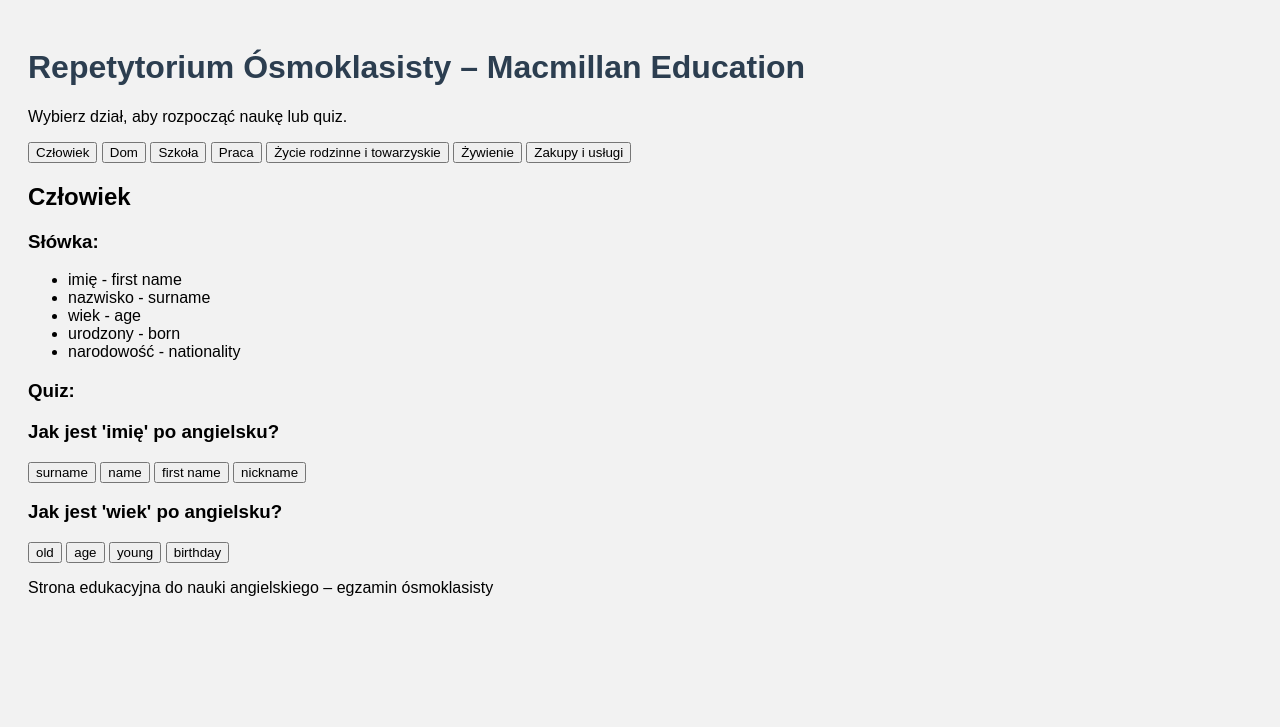
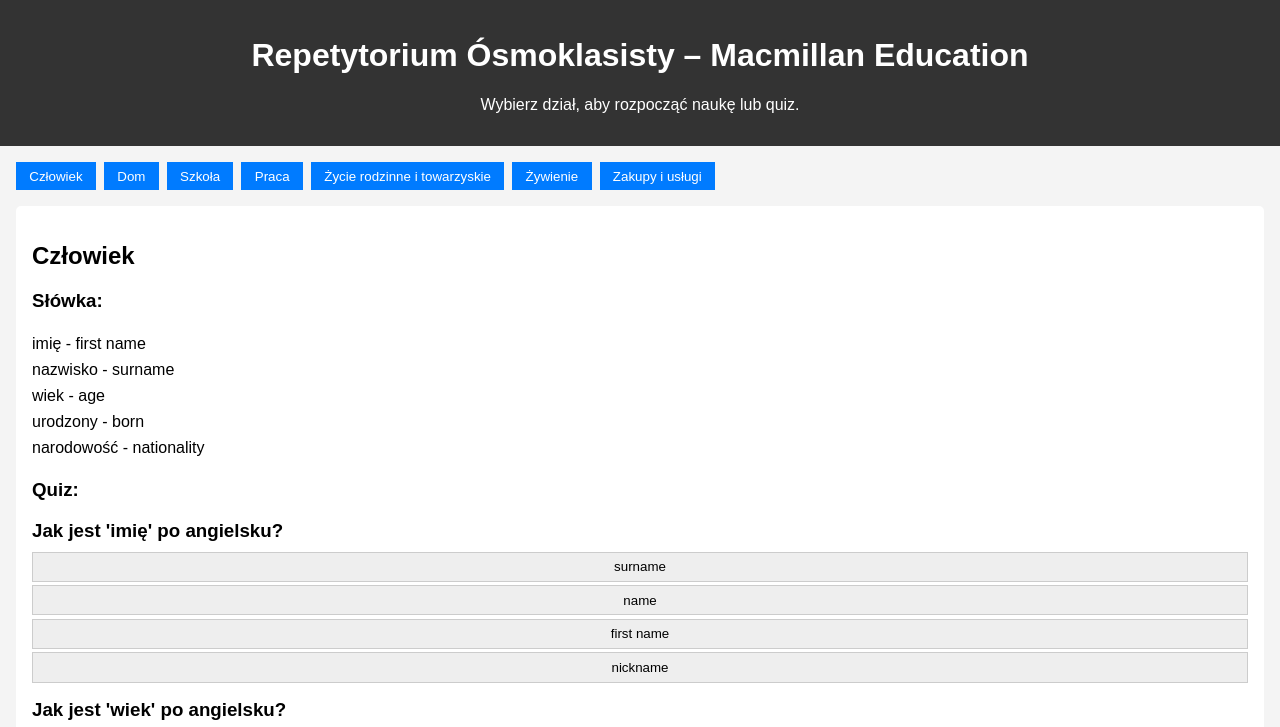
Before and after one commit to Kamilll568/repetytorium-8klasa, a plain HTML site: page index.html in a window 1280 px wide. Both pictures are taken after a click on the button "Człowiek". Shown: the top 727 px of the page. Drawn offline with Linux system fonts and the light colour scheme.

Commit message:
Update style.css

```diff
--- a/style.css
+++ b/style.css
@@ -1,23 +1,81 @@
 body {
-    font-family: Arial, sans-serif;
-    padding: 20px;
-    background: #f2f2f2;
+  font-family: Arial, sans-serif;
+  margin: 0;
+  padding: 0;
+  background-color: #f4f4f4;
 }
 
-h1 {
-    color: #2c3e50;
+header, footer {
+  background-color: #333;
+  color: #fff;
+  padding: 1em;
+  text-align: center;
 }
 
-nav button {
-    margin: 5px;
-    padding: 10px;
-    font-size: 16px;
-    cursor: pointer;
+main {
+  padding: 1em;
 }
 
-.section {
-    background: white;
-    padding: 15px;
-    margin-top: 15px;
-    border-radius: 8px;
+#menu {
+  display: flex;
+  flex-wrap: wrap;
+  gap: 0.5em;
+  margin-bottom: 1em;
 }
+
+#menu button {
+  padding: 0.5em 1em;
+  border: none;
+  background-color: #007BFF;
+  color: #fff;
+  cursor: pointer;
+}
+
+#menu button:hover {
+  background-color: #0056b3;
+}
+
+#content {
+  background-color: #fff;
+  padding: 1em;
+  border-radius: 5px;
+}
+
+#vocabulary ul {
+  list-style-type: none;
+  padding: 0;
+}
+
+#vocabulary li {
+  padding: 0.25em 0;
+}
+
+.quiz-question {
+  margin-bottom: 1em;
+}
+
+.quiz-question h3 {
+  margin: 0.5em 0;
+}
+
+.quiz-options button {
+  display: block;
+  margin: 0.25em 0;
+  padding: 0.5em;
+  width: 100%;
+  border: 1px solid #ccc;
+  background-color: #eee;
+  cursor: pointer;
+}
+
+.quiz-options button:hover {
+  background-color: #ddd;
+}
+
+.correct {
+  background-color: #c8e6c9; /* Zielony dla poprawnej odpowiedzi */
+}
+
+.incorrect {
+  background-color: #ffcdd2; /* Czerwony dla błędnej odpowiedzi */
+}
```
